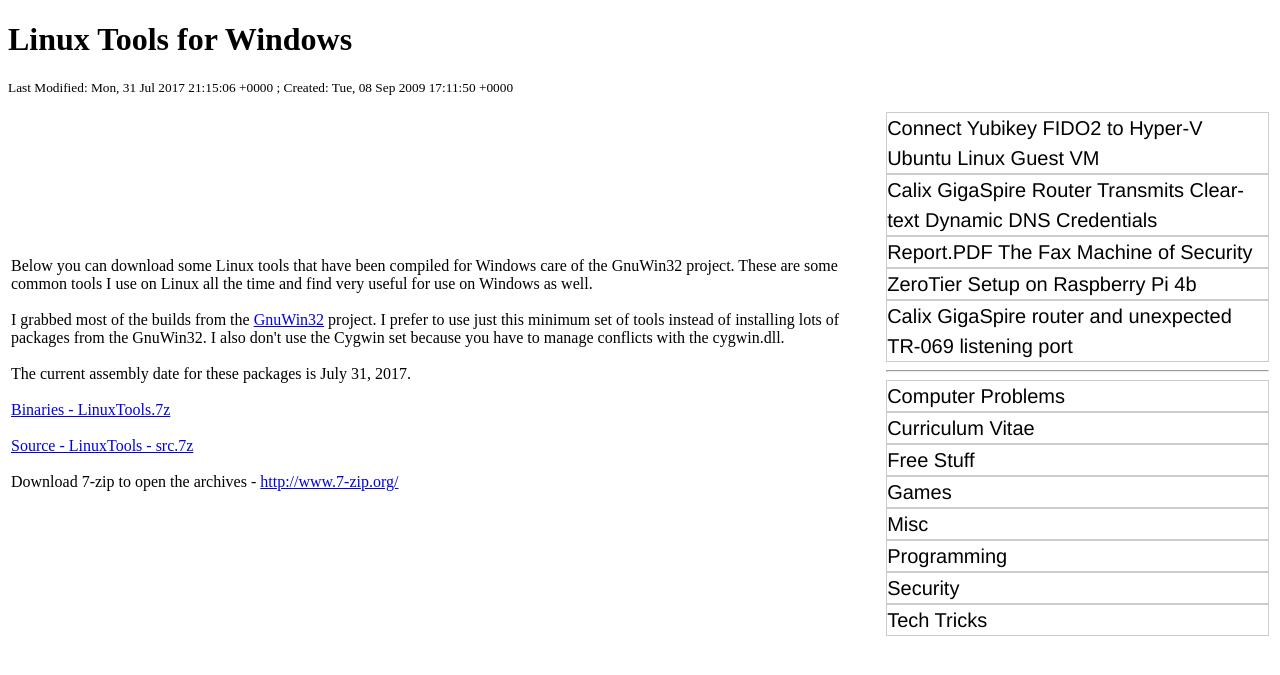
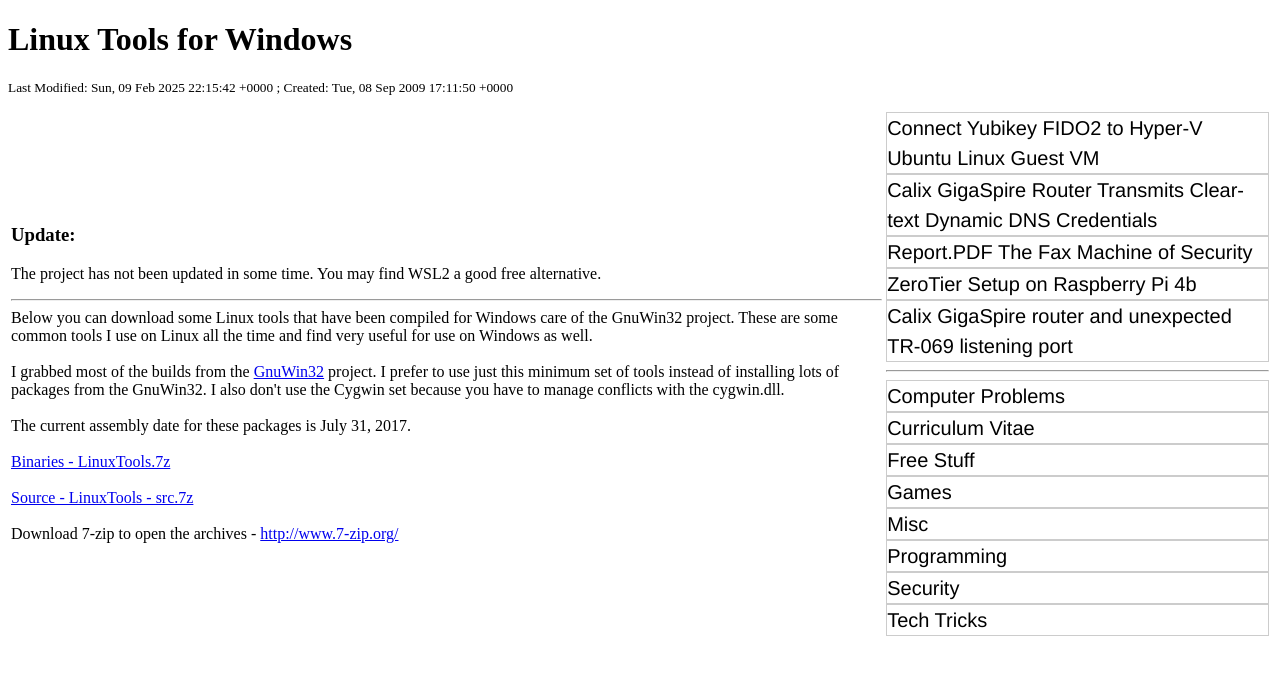
Before and after one commit to rbeede/rbeede.github.io, a Jekyll site: the page built from _posts/2017-07-31-linux_tools_for_windows.html, in a window 1280 px wide. Shown: the top 675 px of the page. Built offline with Jekyll 4.4.1, drawn with Linux system fonts in a browser that asks for light colours.

Commit message:
Update 2017-07-31-linux_tools_for_windows.html

```diff
--- a/_posts/2017-07-31-linux_tools_for_windows.html
+++ b/_posts/2017-07-31-linux_tools_for_windows.html
@@ -1,9 +1,15 @@
 ---
 creation_epoch: 1252429910
-lastmod_epoch: 1501535706
+lastmod_epoch: 1739139342
 categories: ['Tech Tricks']
 title: Linux Tools for Windows
 ---
+
+<h3>Update:</h3>
+
+<p>The project has not been updated in some time. You may find WSL2 a good free alternative.</p>
+
+<hr />
 
 Below you can download some Linux tools that have been compiled for Windows care of the GnuWin32 project. These are some common tools I use on Linux all the time and find very useful for use on Windows as well.<br /><br />
 I grabbed most of the builds from the <a href="http://gnuwin32.sourceforge.net/">GnuWin32</a> project. I prefer to use just this minimum set of tools instead of installing lots of packages from the GnuWin32.  I also don't use the Cygwin set because you have to manage conflicts with the cygwin.dll.<br />
```
